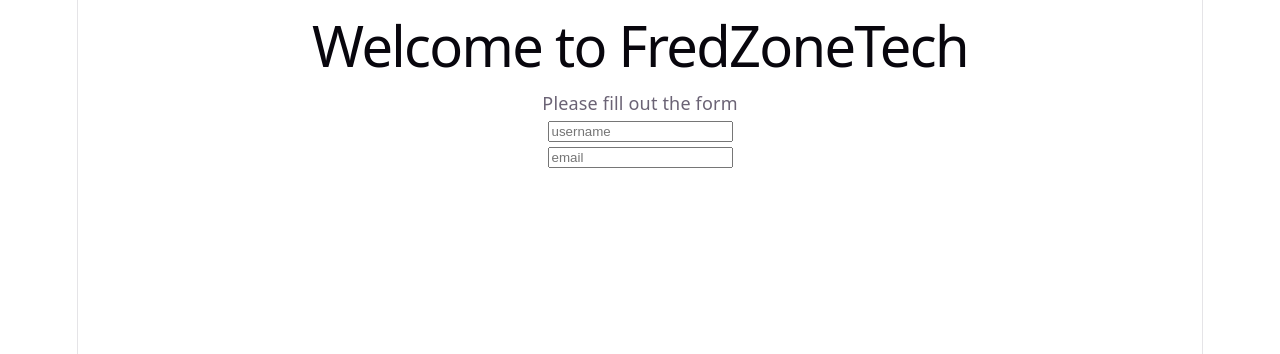
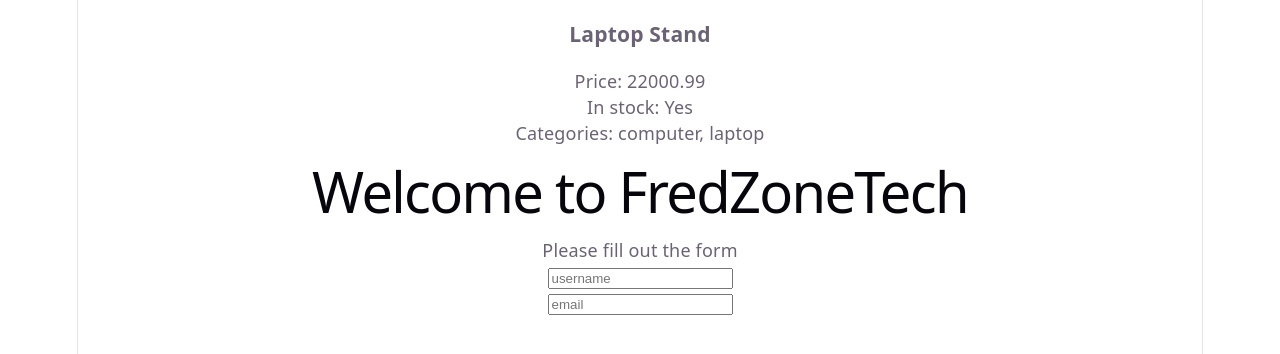
Before and after one commit to utazifredrick/react-project, a React (Vite) app: page / in a window 1280 px wide. Shown: the top 354 px of the page. Built offline with nearby package versions, Linux system fonts and the light colour scheme.

Commit message:
props
how component use props to communicate with  each other. it made component truly reusable.

```diff
--- a/src/App.jsx
+++ b/src/App.jsx
@@ -1,10 +1,17 @@
 import { UserForm } from "./UserForm";
 import { UserProfile } from "./UserProfile";
+import { Product } from "./Product";
 import "./App.css";
 
 function App() {
   return (
     <>
+      <Product
+        title="Laptop Stand"
+        price={22000.99}
+        inStock={true}
+        categories={["computer, laptop"]}
+      />
       <UserProfile />
       <UserForm />
     </>
--- /dev/null
+++ b/src/Product.jsx
@@ -0,0 +1,10 @@
+export const Product = ({ title, price, inStock, categories }) => {
+  return (
+    <>
+      <h3>{title}</h3>
+      <p>Price: {price}</p>
+      <p>In stock: {inStock ? "Yes" : "No"}</p>
+      <p>Categories: {categories}</p>
+    </>
+  );
+};
```
